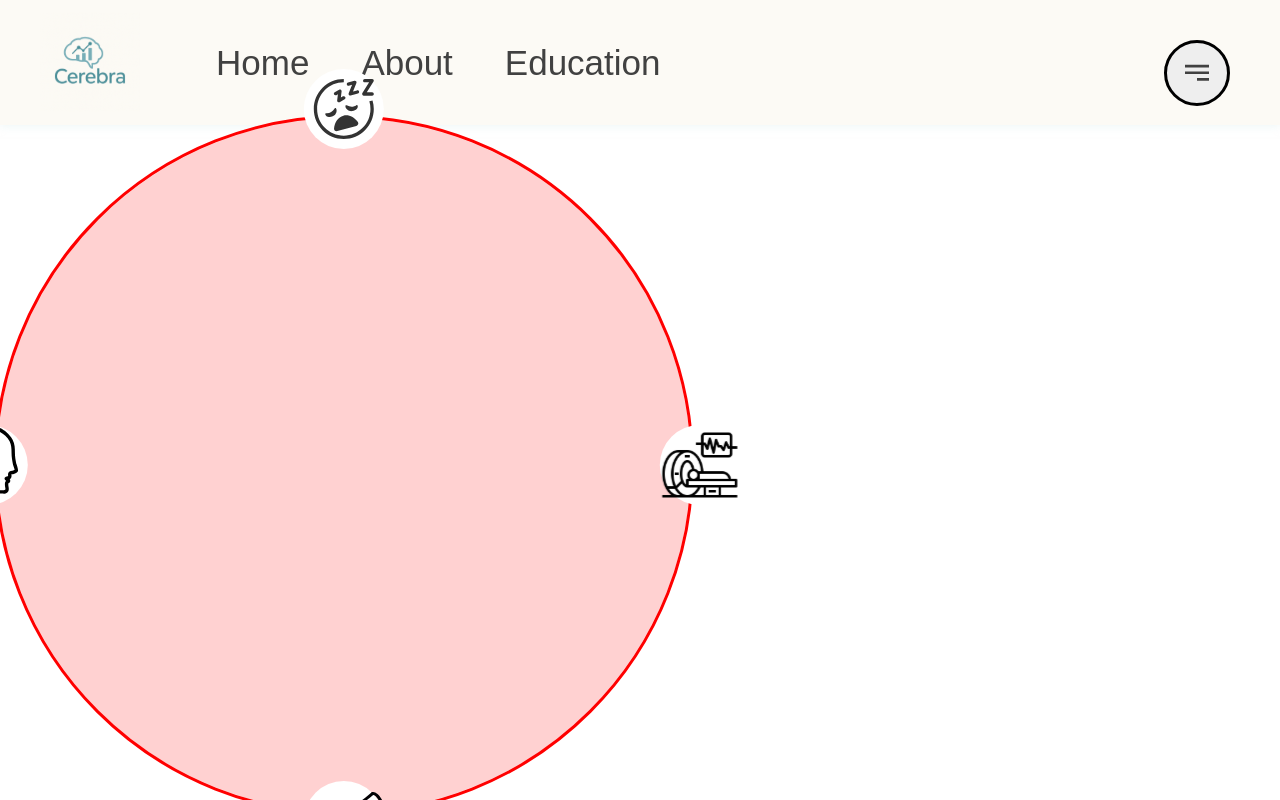
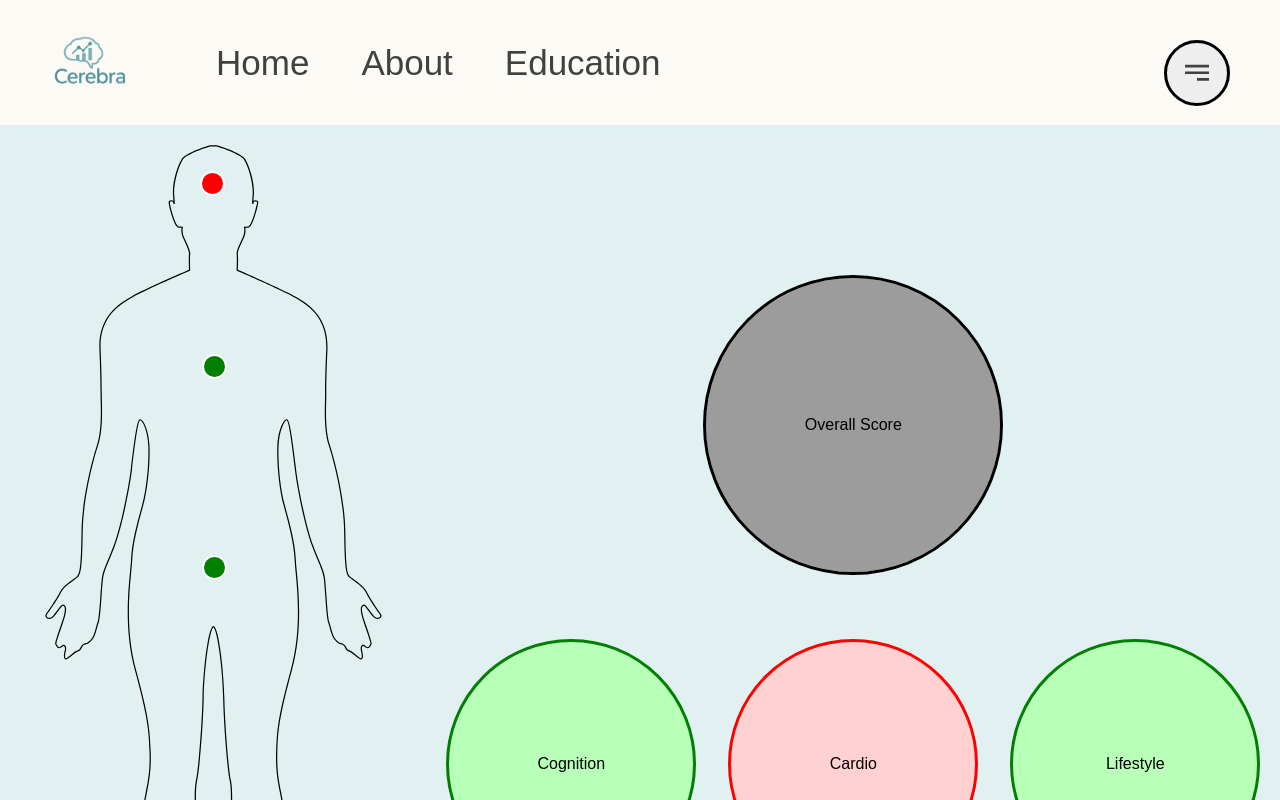
Before and after one commit to miloswrath/psiop, a React (Create React App) app: page / in a window 1280 px wide. Shown: the top 800 px of the page. Built offline with nearby package versions, Linux system fonts and the light colour scheme.

Commit message:
pushing before merge

```diff
--- a/src/App.js
+++ b/src/App.js
@@ -1,13 +1,19 @@
 import React from "react";
+import { BrowserRouter as Router, Routes, Route } from 'react-router-dom';
 import "./App.css";
 import Home from "./pages/Home/Home";
 import Upper from "./pages/Upper/Upper"
 
 function App() {
   return (
-    <div className="app">
-    <Upper />
-    </div>
+    <Router>
+      <div className="app">
+      <Routes>
+        <Route path = "/" element={<Home />} />
+        <Route path="/upper" element={<Upper />} />
+      </Routes>
+      </div>
+    </Router>
   );
 }
 
--- a/src/components/Banner/Banner.js
+++ b/src/components/Banner/Banner.js
@@ -1,9 +1,11 @@
 import React from "react";
 import './Banner.css';
 import { ReactComponent as IconSvg } from "../../assets/svgs/icon.svg"; // or use an image file if needed
+import { useNavigate } from 'react-router-dom';
 import WaffleIcon from "../../assets/svgs/waffle.svg"; // adjust path as needed
 
 const Banner = () => {
+  const navigate = useNavigate();
   return (
     <div className="navigation">
       <div className="navigationBackground" />
@@ -19,7 +21,7 @@ const Banner = () => {
       </div>
 
       <div className="navButtons">
-        <button className="navButton">Home</button>
+        <button className="navButton" onClick={() => navigate('/')}>Home</button>
         <button className="navButton">About</button>
         <button className="navButton">Education</button>
       </div>
--- a/src/index.js
+++ b/src/index.js
@@ -2,13 +2,8 @@ import React from "react";
 import ReactDOM from "react-dom/client";
 import App from "./App";
 import "./index.css";
-import { BrowserRouter } from "react-router-dom"; // ✅ Import this
 
 const root = ReactDOM.createRoot(document.getElementById("root"));
 root.render(
-  <React.StrictMode>
-    <BrowserRouter> {/* ✅ Wrap your app */}
-      <App />
-    </BrowserRouter>
-  </React.StrictMode>
+  <App />
 );
```
Also changed, not shown: 1 other file (tests, documents, lock files or other folders).
